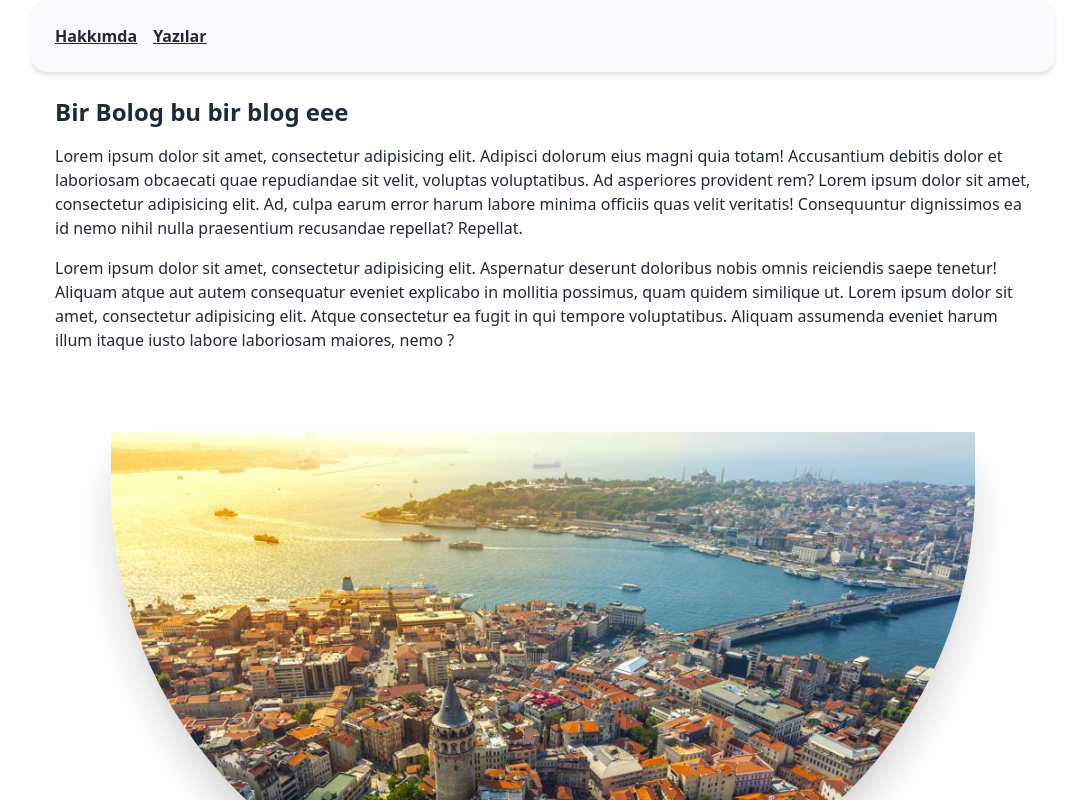
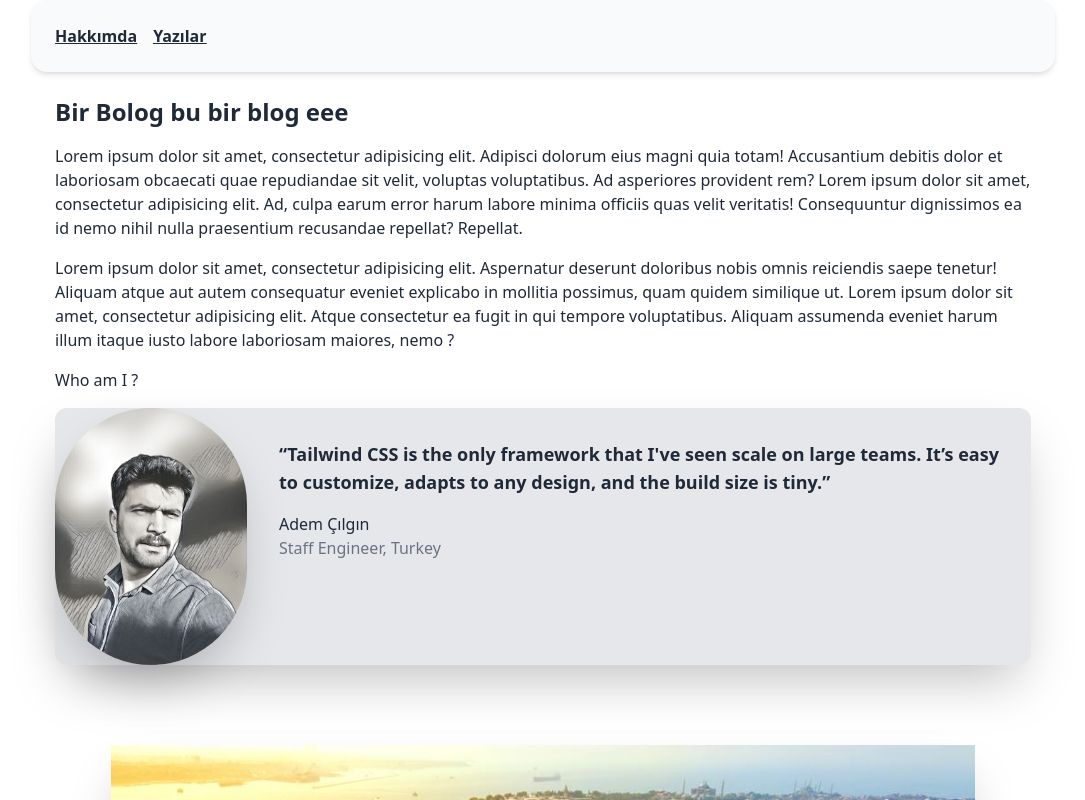
Before and after one commit to codefuturelab/adem_ilter_next_blog, a Next.js app: page / in a window 1280 px wide. Shown: the top 800 px of the page, without its empty margins (97-1182 px from the left). Built offline with nearby package versions, Linux system fonts and the light colour scheme; what @tailwindcss/typography would draw is missing.

Commit message:
added footer with f

```diff
--- /dev/null
+++ b/components/profile.js
@@ -0,0 +1,24 @@
+export default  function Profile() {
+    return <figure className="md:flex bg-gray-200 rounded-xl p-8 md:p-0 shadow-2xl">
+        <img className="w-32 h-32 md:w-48 md:h-auto md:rounded-full rounded-full mx-auto shadow-2xl" src="adem_cilgin.jpg" alt=""
+             width="384" height="512"/>
+            <div className="pt-6 md:p-8 text-center md:text-left space-y-4">
+                <blockquote>
+                    <p className="text-lg font-semibold">
+                        “Tailwind CSS is the only framework that I've seen scale
+                        on large teams. It’s easy to customize, adapts to any design,
+                        and the build size is tiny.”
+                    </p>
+                </blockquote>
+                <figcaption className="font-medium">
+                    <div className="text-cyan-600">
+                        Adem Çılgın
+                    </div>
+                    <div className="text-gray-500">
+                        Staff Engineer, Turkey
+                    </div>
+                </figcaption>
+            </div>
+    </figure>
+
+}
--- a/pages/index.js
+++ b/pages/index.js
@@ -1,3 +1,5 @@
+import Profile from "../components/profile";
+
 function HomePage() {
     return <>
         <div className="site-container">
@@ -21,6 +23,8 @@ function HomePage() {
                     qui tempore voluptatibus. Aliquam assumenda eveniet harum illum itaque iusto labore laboriosam
                     maiores,
                     nemo ?</p>
+                <h2>Who am I ?</h2>
+                <Profile />
             </div>
         </div>
         <div className="site-4xl-container mt-20 ">
```
Also changed, not shown: public/adem_cilgin.jpg (added).
